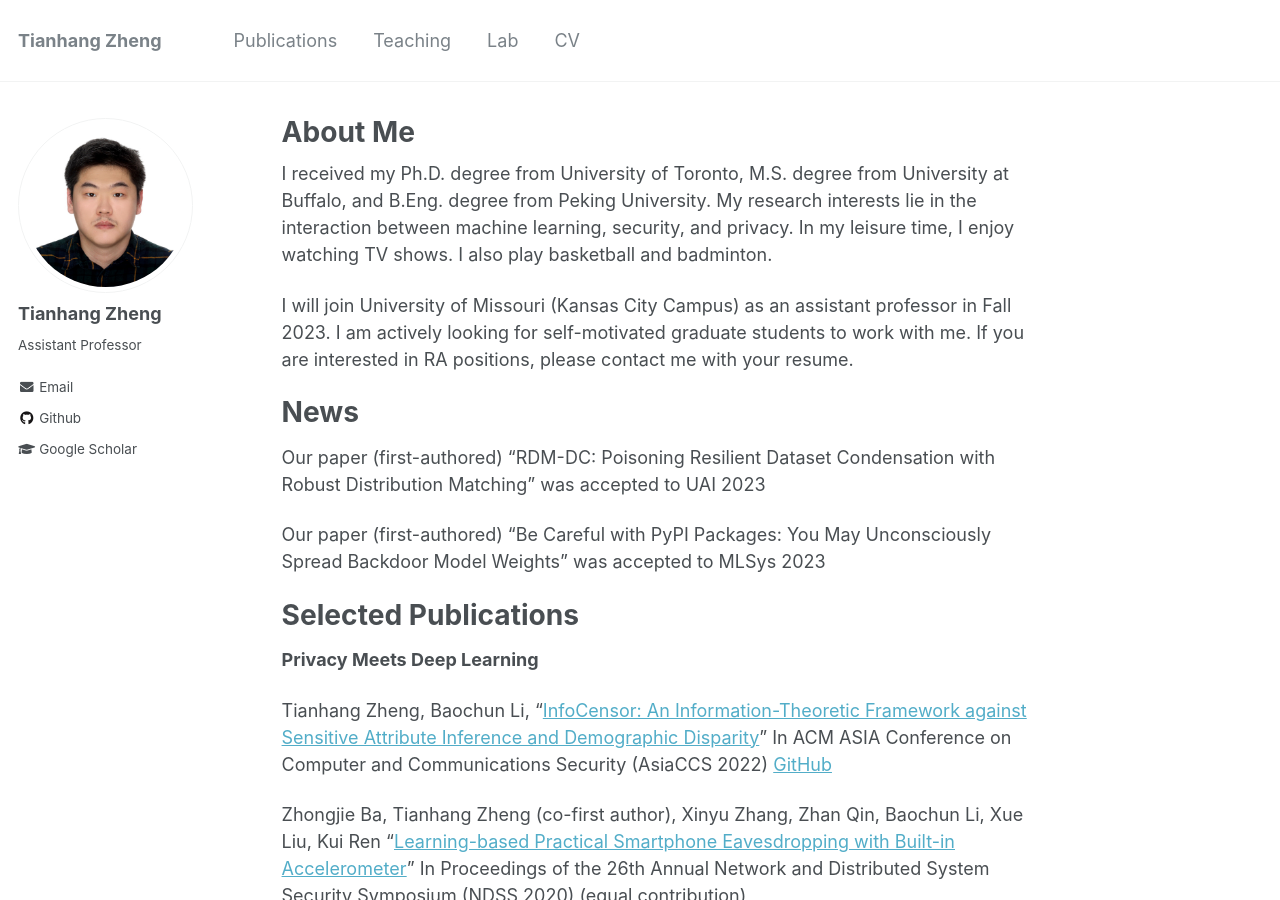
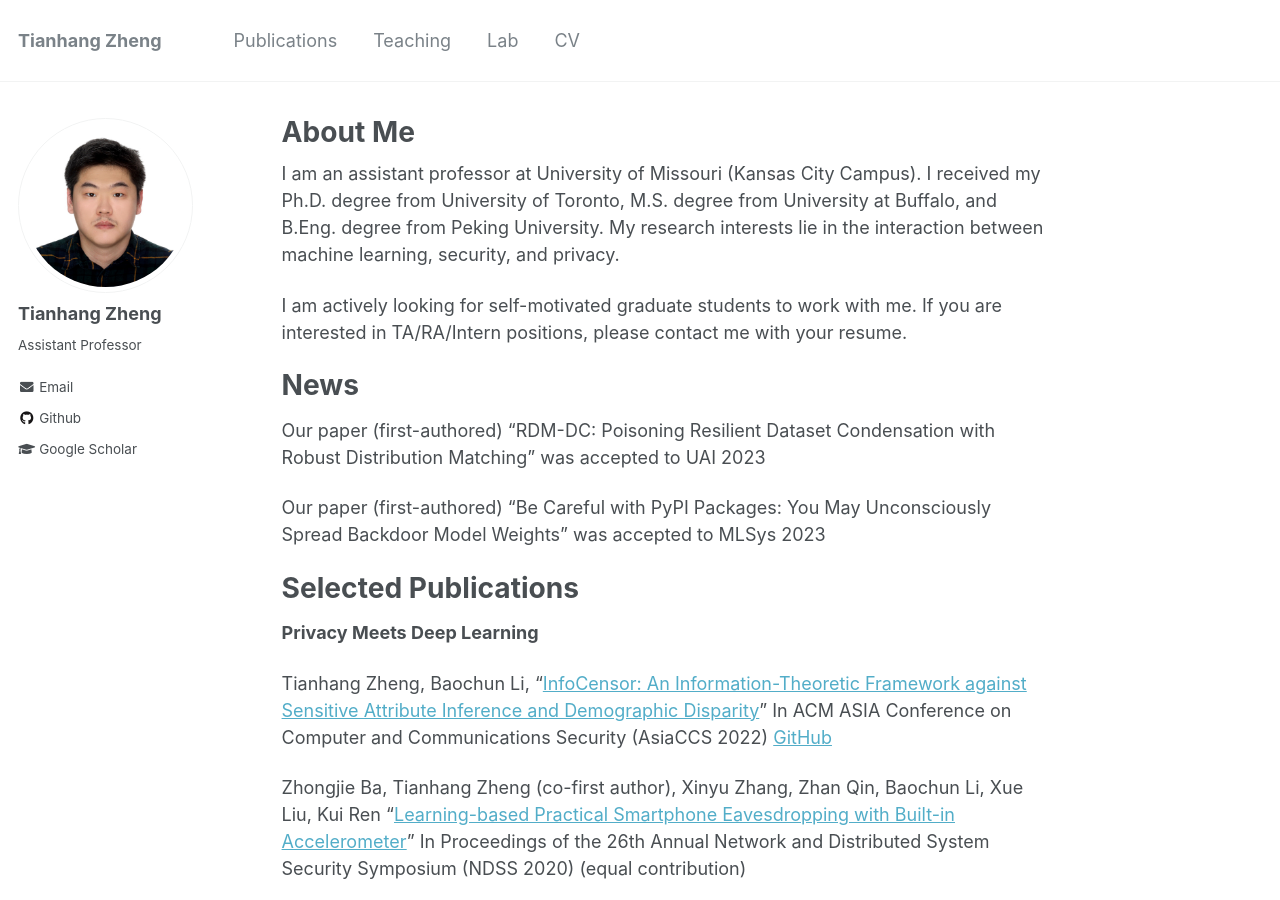
Before and after one commit to tianzheng4/tianzheng4.github.io, a Jekyll site: the page built from _pages/about.md, in a window 1280 px wide and 900 px high. Built offline with Jekyll 4.4.1, drawn with Linux system fonts in a browser that asks for light colours.

Commit message:
minor changes

```diff
--- a/_pages/about.md
+++ b/_pages/about.md
@@ -7,10 +7,11 @@ redirect_from:
   - /about/
   - /about.html
 ---
+I am an assistant professor at University of Missouri (Kansas City Campus).
 I received my Ph.D. degree from University of Toronto, M.S. degree from University at Buffalo, and B.Eng. degree from Peking University.
-My research interests lie in the interaction between machine learning, security, and privacy. In my leisure time, I enjoy watching TV shows. I also play basketball and badminton.
+My research interests lie in the interaction between machine learning, security, and privacy.
 
-I will join University of Missouri (Kansas City Campus) as an assistant professor in Fall 2023. I am actively looking for self-motivated graduate students to work with me. If you are interested in RA positions, please contact me with your resume.
+I am actively looking for self-motivated graduate students to work with me. If you are interested in TA/RA/Intern positions, please contact me with your resume.
 
 
 News
```
